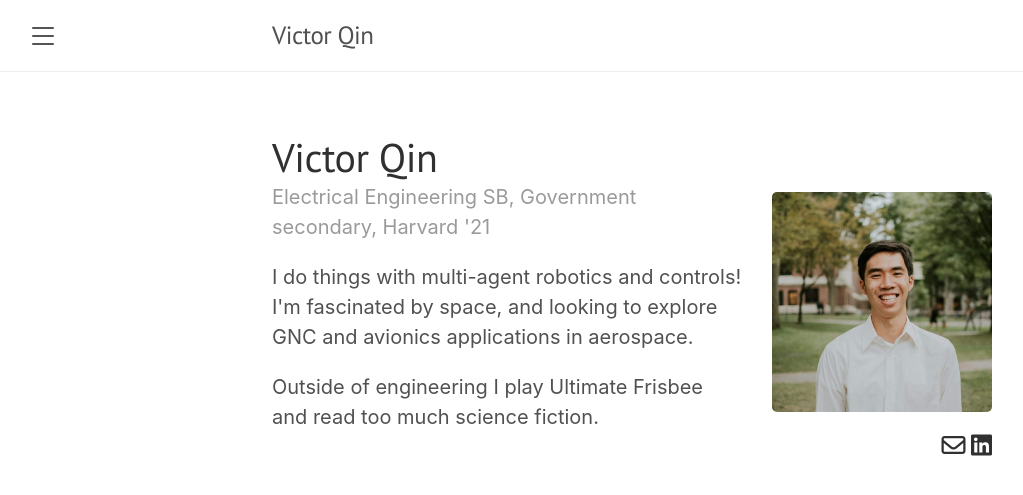
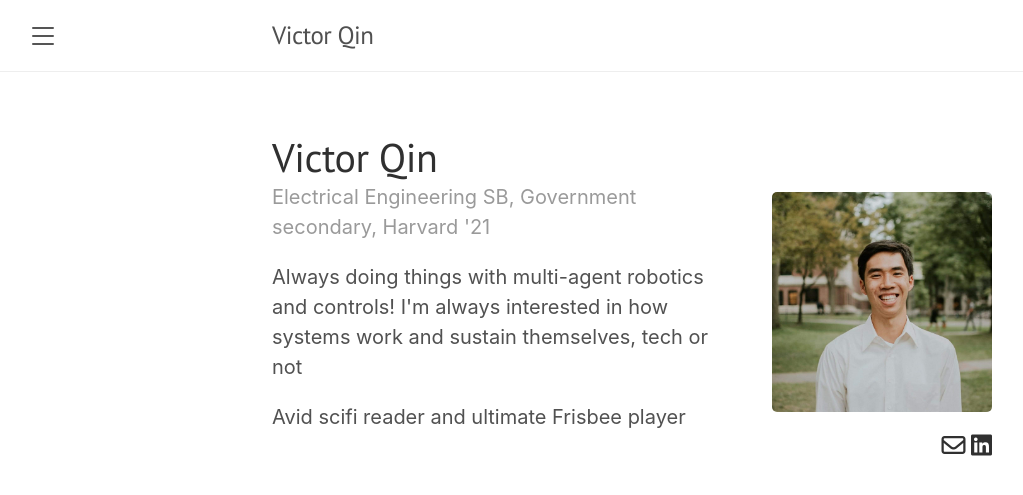
Before and after one commit to victor-qin/victor-qin.github.io, a Jekyll site: the page built from index.html, in a window 1280 px wide. Shown: the top 495 px of the page, without its empty margins (8-1031 px from the left). Built offline with Jekyll 4.4.1, drawn with Linux system fonts in a browser that asks for light colours; nearby versions of some CDN libraries; the list of posts is cut into pages by our own code.

Commit message:
minor profile edit

```diff
--- a/index.html
+++ b/index.html
@@ -8,9 +8,9 @@ title: Victor Qin
         <!-- <h1 class="post-title">Victor Qin</h1> -->
         <p class="post-date">Electrical Engineering SB, Government secondary, Harvard '21</p>
 
-        <p>I do things with multi-agent robotics and controls! I'm fascinated by space, and looking to explore GNC and avionics applications in aerospace.</p>
+        <p>Always doing things with multi-agent robotics and controls! I'm always interested in how systems work and sustain themselves, tech or not</p>
 
-        <p>Outside of engineering I play Ultimate Frisbee and read too much science fiction.</p>
+        <p>Avid scifi reader and ultimate Frisbee player</p>
 
     </div>
     <div class="col-md-4">
```
